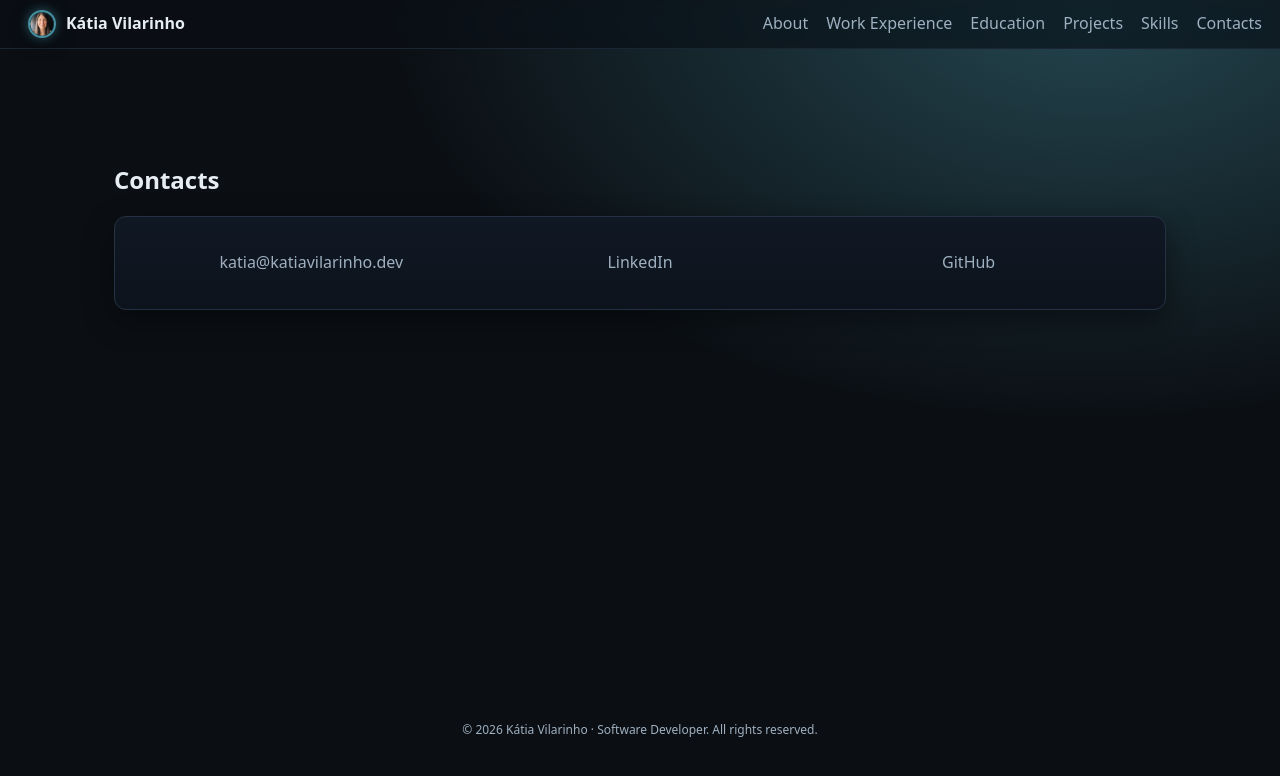
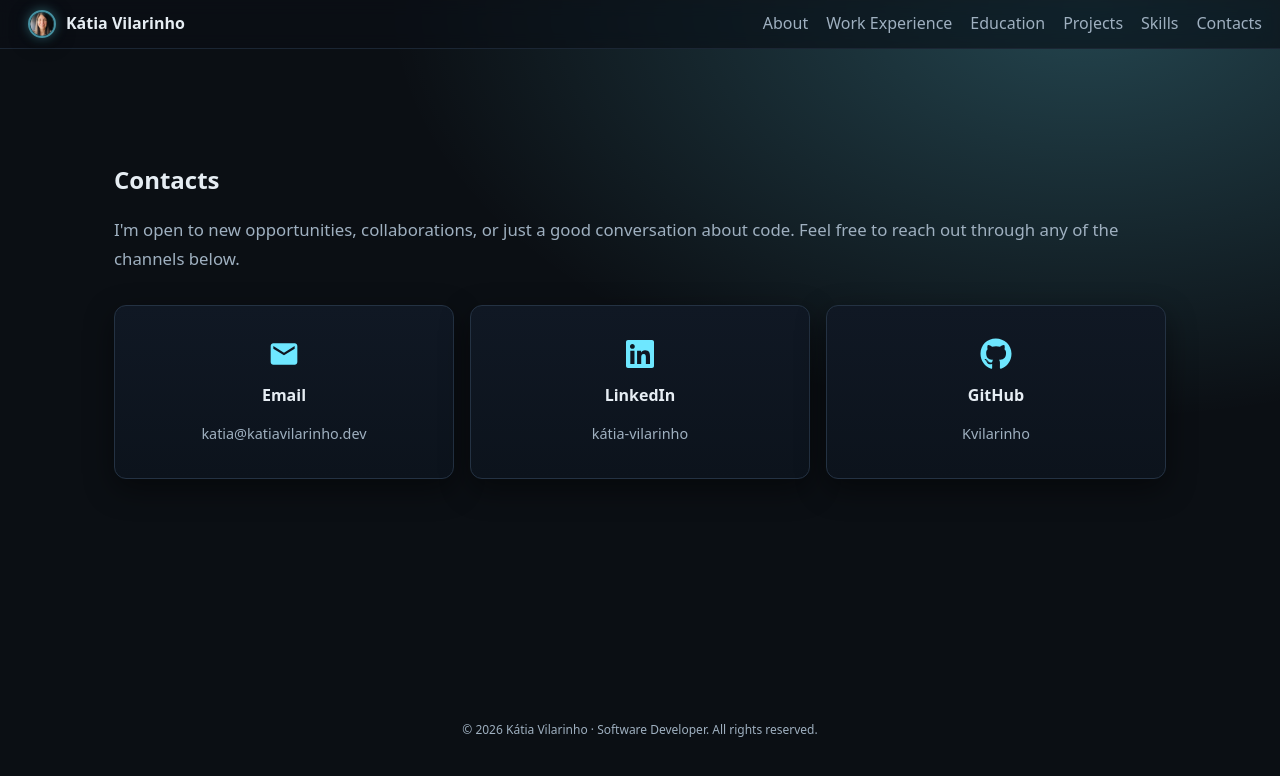
Before and after one commit to Kvilarinho/kvilarinho.github.io, a React (Vite) app: page /contacts in a window 1280 px wide. Shown: the top 776 px of the page. Built offline with nearby package versions, Linux system fonts and the light colour scheme.

Commit message:
feat: enhance ContactsPage with styled contact cards and additional information

```diff
--- a/src/pages/ContactsPage.jsx
+++ b/src/pages/ContactsPage.jsx
@@ -1,5 +1,7 @@
 import Layout from '../components/common/Layout'
 import usePageAnimation from '../hooks/usePageAnimation'
+import { MdEmail } from 'react-icons/md'
+import { FaLinkedin, FaGithub } from 'react-icons/fa'
 
 export default function ContactsPage() {
     const visible = usePageAnimation()
@@ -8,12 +10,32 @@ export default function ContactsPage() {
         <Layout>
             <section className={`contacts page-enter ${visible ? 'page-visible' : ''}`} id="contacts">
                 <h2>Contacts</h2>
-                <div className="card contacts-card">
-                    <div className="contact-items">
-                        <a href="mailto:katia@katiavilarinho.dev" target="_blank">katia@katiavilarinho.dev</a>
-                        <a href="https://www.linkedin.com/in/kátia-vilarinho/" target="_blank" id="linkedin-link">LinkedIn</a>
-                        <a href="https://github.com/Kvilarinho" target="_blank" id="github-link">GitHub</a>
-                    </div>
+
+                <p style={{ color: 'var(--muted)', marginBottom: '32px', fontSize: '1.05rem' }}>
+                    I'm open to new opportunities, collaborations, or just a good conversation about code.
+                    Feel free to reach out through any of the channels below.
+                </p>
+
+                <div style={{ display: 'grid', gridTemplateColumns: 'repeat(3, 1fr)', gap: '16px' }}>
+
+                    <a href="mailto:katia@katiavilarinho.dev" className="card" style={{ display: 'flex', flexDirection: 'column', alignItems: 'center', gap: '12px', textAlign: 'center', textDecoration: 'none', color: 'var(--text)' }}>
+                        <MdEmail size={32} color="var(--accent)" />
+                        <h4 style={{ margin: 0 }}>Email</h4>
+                        <p style={{ margin: 0, color: 'var(--muted)', fontSize: '0.9rem' }}>katia@katiavilarinho.dev</p>
+                    </a>
+
+                    <a href="https://www.linkedin.com/in/kátia-vilarinho/" target="_blank" className="card" style={{ display: 'flex', flexDirection: 'column', alignItems: 'center', gap: '12px', textAlign: 'center', textDecoration: 'none', color: 'var(--text)' }}>
+                        <FaLinkedin size={32} color="var(--accent)" />
+                        <h4 style={{ margin: 0 }}>LinkedIn</h4>
+                        <p style={{ margin: 0, color: 'var(--muted)', fontSize: '0.9rem' }}>kátia-vilarinho</p>
+                    </a>
+
+                    <a href="https://github.com/Kvilarinho" target="_blank" className="card" style={{ display: 'flex', flexDirection: 'column', alignItems: 'center', gap: '12px', textAlign: 'center', textDecoration: 'none', color: 'var(--text)' }}>
+                        <FaGithub size={32} color="var(--accent)" />
+                        <h4 style={{ margin: 0 }}>GitHub</h4>
+                        <p style={{ margin: 0, color: 'var(--muted)', fontSize: '0.9rem' }}>Kvilarinho</p>
+                    </a>
+
                 </div>
             </section>
         </Layout>
```
